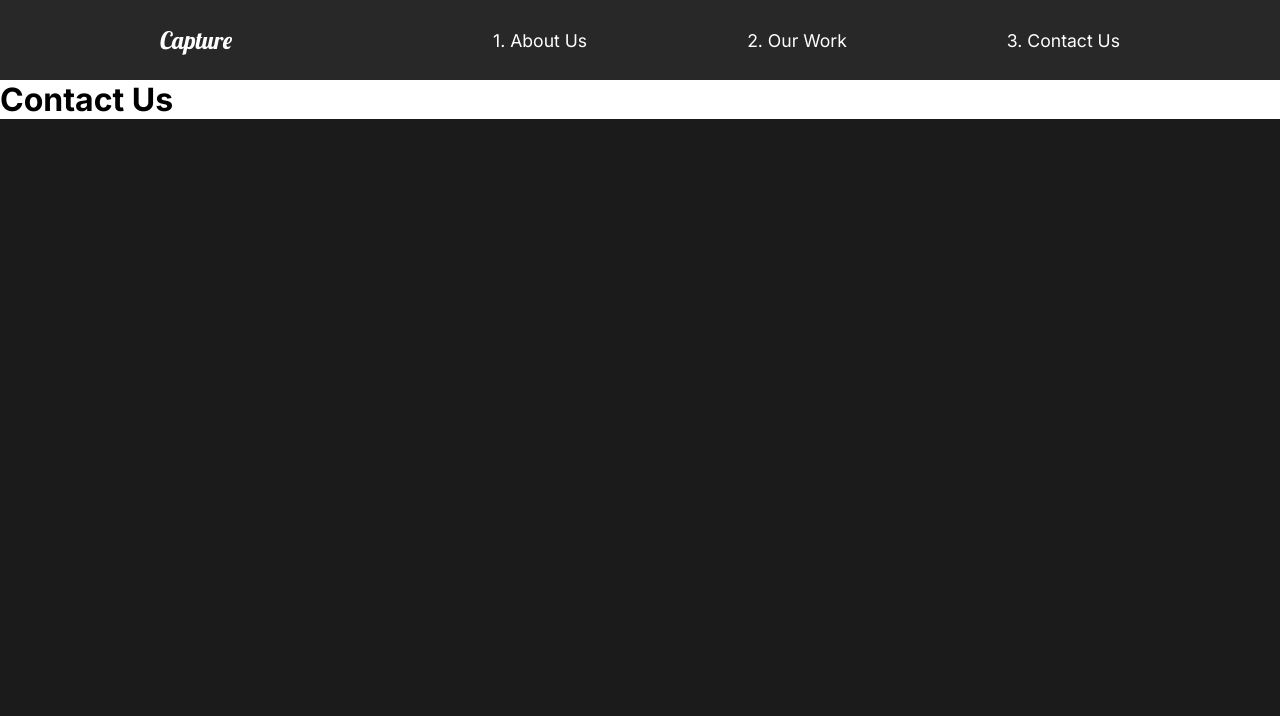
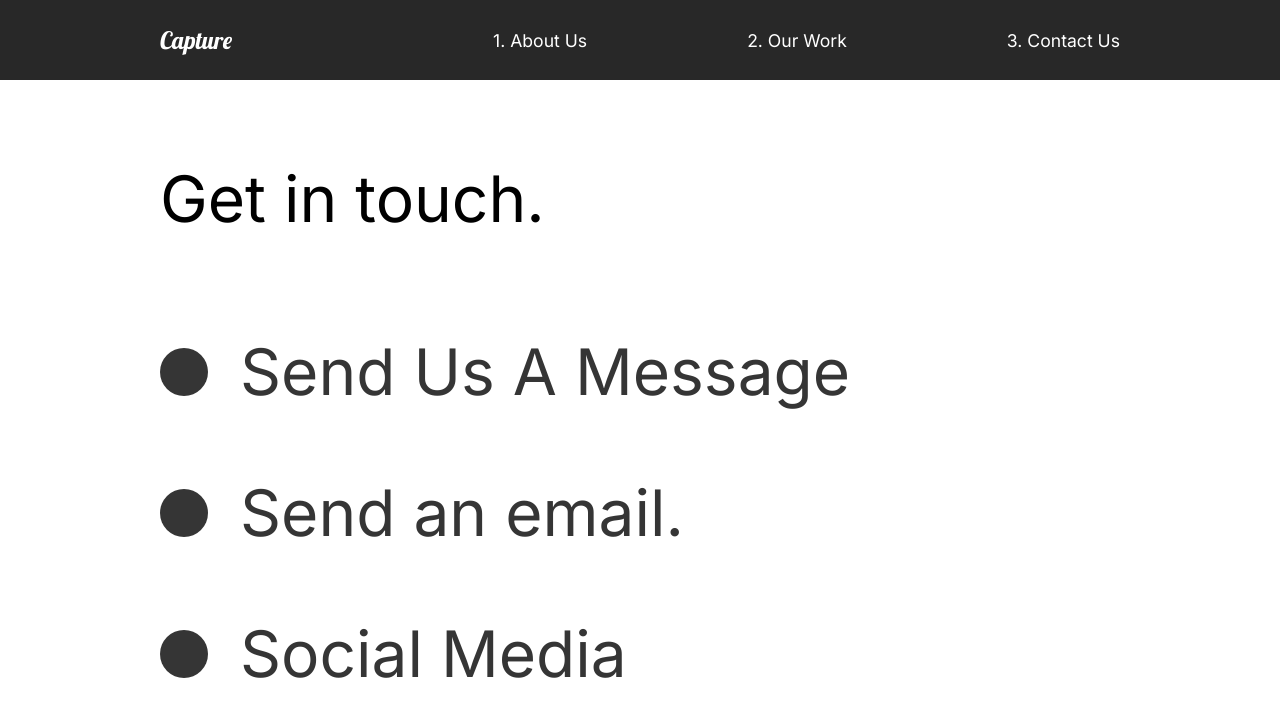
Before and after one commit to nforman91/nathanswebsite, a React (Create React App) app: page /contact in a window 1280 px wide. Shown: the top 716 px of the page. Built offline with nearby package versions, Linux system fonts and the light colour scheme.

Commit message:
Got Contact Us page working

```diff
--- a/src/pages/ContactUs.js
+++ b/src/pages/ContactUs.js
@@ -1,20 +1,75 @@
 import React from 'react';
 // Animations
-import {motion} from 'framer-motion';
-import {pageAnimation} from '../animation';
+import { motion } from 'framer-motion';
+import { pageAnimation, titleAnim } from '../animation';
+import styled from 'styled-components';
 
 const ContactUs = () => {
     return (
-        <motion.div
+        <StyledContact
             variants={pageAnimation}
             initial="hidden"
             animate="show"
             exit="exit"
             style={{ background: '#fff' }}
         >
-            <h1>Contact Us</h1>
-        </motion.div>
+            <StyledTitle>
+                <StyledHide>
+                    <motion.h2 variants={titleAnim}>Get in touch.</motion.h2>
+                </StyledHide>
+            </StyledTitle>
+            <div>
+                <StyledHide>
+                    <StyledSocial variants={titleAnim}>
+                        <StyledCircle/>
+                        <h2>Send Us A Message</h2>
+                    </StyledSocial>
+                </StyledHide>
+                <StyledHide>
+                    <StyledSocial variants={titleAnim}>
+                        <StyledCircle/>
+                        <h2>Send an email.</h2>
+                    </StyledSocial>
+                </StyledHide>
+                <StyledHide>
+                    <StyledSocial variants={titleAnim}>
+                        <StyledCircle/>
+                        <h2>Social Media</h2>
+                    </StyledSocial>
+                </StyledHide>
+            </div>
+        </StyledContact>
     );
 };
 
+const StyledContact = styled(motion.div)`
+    padding: 5rem 10rem;
+    color: #353535;
+    min-height: 90vh;
+`;
+
+const StyledTitle = styled.div`
+    margin-bottom: 4rem;
+    color: black;
+`;
+
+const StyledHide = styled.div`
+    overflow: hidden;
+`;
+
+const StyledCircle = styled.div`
+    border-radius: 50%;
+    width: 3rem;
+    height: 3rem;
+    background: #353535;
+`;
+
+const StyledSocial = styled(motion.div)`
+    display: flex;
+    align-items: center;
+    h2{
+        margin: 2rem;
+    }
+`;
+
 export default ContactUs;
```
